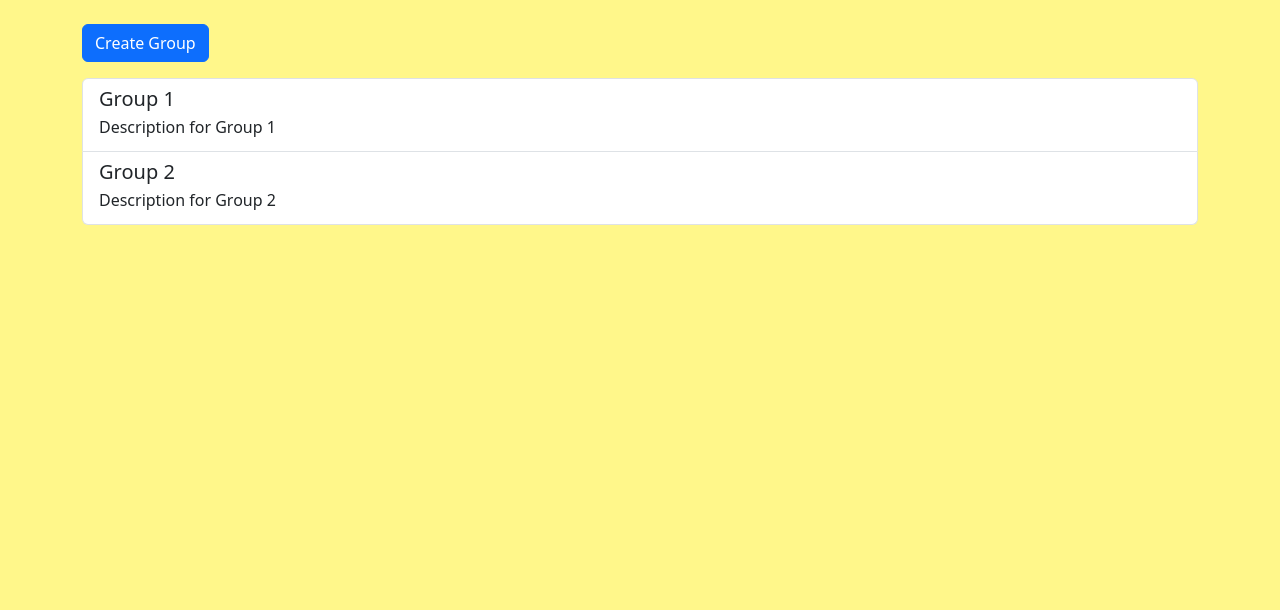
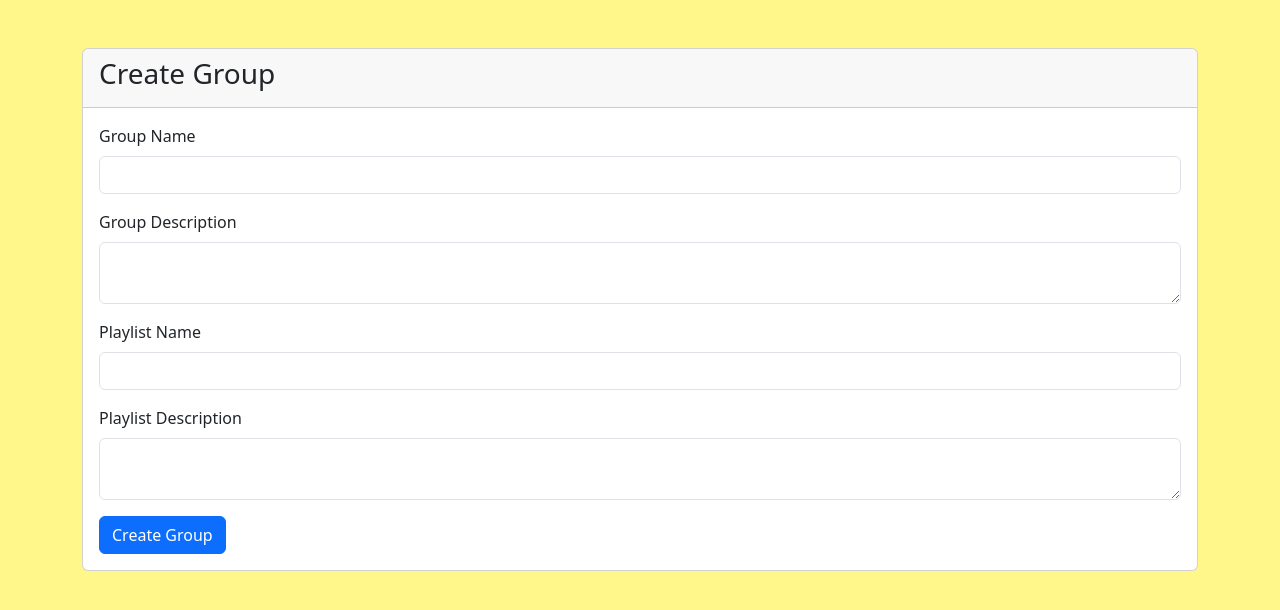
Before and after one commit to yegorgru/PlaylistsSynchronizer, a Vue app in the folder Frontend/PlaylistSynchronizerFront/: page /create_group in a window 1280 px wide. Shown: the top 610 px of the page. Built offline with nearby package versions, Linux system fonts and the light colour scheme; sample sign-in values are in the browser's storage.

Commit message:
update router redirections, create home and create group components

```diff
--- a/Frontend/PlaylistSynchronizerFront/src/App.vue
+++ b/Frontend/PlaylistSynchronizerFront/src/App.vue
@@ -1,42 +1,17 @@
 <script setup>
-  import { ref } from "vue";
-
-  const groups = ref([
-    { name: "Group 1", description: "Description for Group 1" },
-    { name: "Group 2", description: "Description for Group 2" },
-    // Add more groups here if needed
-  ]);
-
-  function createGroup() {
-    // Logic to create a new group
-    // You can add new groups by modifying the 'groups' array
-  }
 </script>
 
 <template>
-  <div id="app" class="container py-4">
-    <div>
-      <button class="btn btn-primary mb-3" @click="createGroup">Create Group</button>
-    </div>
-    <div class="list-group">
-      <a
-        v-for="(group, index) in groups"
-        :key="index"
-        class="list-group-item list-group-item-action"
-      >
-        <h5 class="mb-1">{{ group.name }}</h5>
-        <p class="mb-1">{{ group.description }}</p>
-      </a>
-      <div v-if="groups.length === 0" class="text-muted">No groups available</div>
-    </div>
+  <div id="app">
+    <router-view></router-view>
   </div>
 </template>
 
 <style>
-#app {
-  min-width: 320px;
-}
-body {
-  background-color: #fff78a !important;
-}
+  #app {
+    min-width: 320px;
+  }
+  body {
+      background-color: #FFF78A !important;
+  }
 </style>
--- /dev/null
+++ b/Frontend/PlaylistSynchronizerFront/src/components/CreateGroup.vue
@@ -0,0 +1,73 @@
+<script setup>
+    import { ref } from 'vue';
+    import axios from 'axios';
+
+    const groupName = ref('');
+    const groupDescription = ref('');
+    const playlistName = ref('');
+    const playlistDescription = ref('');
+
+    const createGroup = async () => {
+        const groupData = {
+            groupName: groupName.value,
+            groupDescription: groupDescription.value,
+            playListName: playlistName.value,
+            playListDescription: playlistDescription.value,
+        };
+
+        const accessToken = localStorage.getItem('access_token');
+
+        const headers = {
+            'Content-Type': 'application/json',
+            'Authorization': "Bearer " + accessToken,
+        };
+
+        try {
+            const response = await axios.post('http://localhost:8080/api/groups', groupData, {headers});
+            if (response.status === 200) {
+                console.log("Created group " + response.data.id);
+                window.location.href = '/home';
+            }
+            else {
+                alert("Error!");
+            }
+        } catch (error) {
+            console.error('Error creating group:', error);
+        }
+    };
+</script>
+
+<template>
+    <div class="container mt-5">
+      <div class="card">
+        <div class="card-header">
+          <h3>Create Group</h3>
+        </div>
+        <div class="card-body">
+          <form @submit.prevent="createGroup">
+            <div class="mb-3">
+              <label for="groupName" class="form-label">Group Name</label>
+              <input type="text" v-model="groupName" class="form-control" id="groupName" maxlength="20" required>
+            </div>
+            <div class="mb-3">
+              <label for="groupDescription" class="form-label">Group Description</label>
+              <textarea v-model="groupDescription" class="form-control" id="groupDescription" maxlength="50" required></textarea>
+            </div>
+            <div class="mb-3">
+              <label for="playlistName" class="form-label">Playlist Name</label>
+              <input type="text" v-model="playlistName" class="form-control" id="playlistName" maxlength="20" required>
+            </div>
+            <div class="mb-3">
+              <label for="playlistDescription" class="form-label">Playlist Description</label>
+              <textarea v-model="playlistDescription" class="form-control" id="playlistDescription" maxlength="50" required></textarea>
+            </div>
+            <button type="submit" class="btn btn-primary">Create Group</button>
+          </form>
+        </div>
+      </div>
+    </div>
+</template>
+
+<style scoped>
+
+</style>
--- /dev/null
+++ b/Frontend/PlaylistSynchronizerFront/src/components/Home.vue
@@ -0,0 +1,53 @@
+<script setup>
+    import { ref, onMounted } from "vue";
+    import axios from "axios";
+
+    const groups = ref([]);
+
+    onMounted(async () => {
+    try {
+        const accessToken = localStorage.getItem('access_token');
+        const headers = {
+            'Content-Type': 'application/json',
+            'Authorization': "Bearer " + accessToken,
+        };
+
+        const response = await axios.get("http://localhost:8080/api/groups", {headers});
+        groups.value = response.data;
+    } catch (error) {
+        console.error("Error fetching groups:", error);
+    }
+    });
+
+    function createGroup() {
+    window.location.href = '/create_group';
+    }
+</script>
+
+<template>
+  <div id="app" class="container py-4">
+    <div>
+      <button class="btn btn-primary mb-3" @click="createGroup">Create Group</button>
+    </div>
+    <div class="list-group">
+      <a
+        v-for="(group, index) in groups"
+        :key="index"
+        class="list-group-item list-group-item-action"
+      >
+        <h5 class="mb-1">{{ group.name }}</h5>
+        <p class="mb-1">{{ group.description }}</p>
+      </a>
+      <div v-if="groups.length === 0" class="text-muted">No groups available</div>
+    </div>
+  </div>
+</template>
+
+<style>
+#app {
+  min-width: 320px;
+}
+body {
+  background-color: #fff78a !important;
+}
+</style>
--- a/Frontend/PlaylistSynchronizerFront/src/components/Login.vue
+++ b/Frontend/PlaylistSynchronizerFront/src/components/Login.vue
@@ -47,7 +47,7 @@ export default {
         localStorage.setItem('access_token', accessToken);
 
         console.log(`Logged in with ${platform}`);
-        window.location.href = '/';
+        window.location.href = '/home';
       } catch (error) {
         console.error(`Error logging in with ${platform}:`, error);
       }
--- a/Frontend/PlaylistSynchronizerFront/src/router.js
+++ b/Frontend/PlaylistSynchronizerFront/src/router.js
@@ -1,9 +1,13 @@
 import { createRouter, createWebHistory } from 'vue-router';
 import LoginComponent from '@/components/Login.vue';
+import CreateGroupComponent from '@/components/CreateGroup.vue';
+import HomeComponent from '@/components/Home.vue';
 import AppComponent from '@/App.vue';
 
 const routes = [
   { path: '/login', component: LoginComponent },
+  { path: '/create_group', component: CreateGroupComponent, meta: { requiresAuth: true } },
+  { path: '/home', component: HomeComponent, meta: { requiresAuth: true } },
   { path: '/', component: AppComponent, meta: { requiresAuth: true } },
 ];
 
@@ -16,11 +20,19 @@ router.beforeEach((to, from, next) => {
   if (to.matched.some(record => record.meta.requiresAuth)) {
     if (!isAuthenticated()) {
       next('/login');
+    }
+    else if (to.path === '/') {
+      next('/home');
     } else {
       next();
     }
   } else {
-    next();
+    if (isAuthenticated()) {
+      next('/home');
+    }
+    else {
+      next();
+    }
   }
 });
 
```
